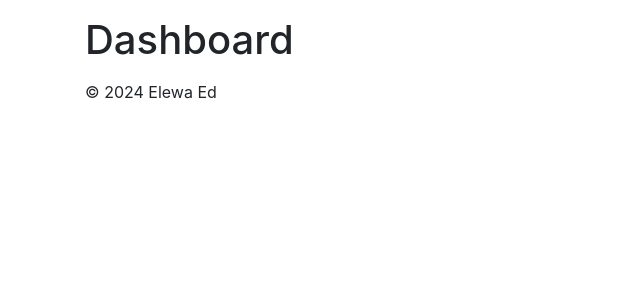
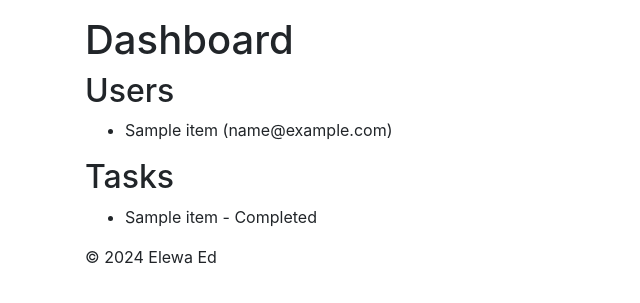
Before and after one commit to weshy007/elewa-edu-tech-interview, a Django app: page /dashboard/ in a window 1280 px wide. Shown: the part 96-399 px from the top of the page, without its empty margins (0-640 px from the left). Run offline with Django 5.2, Linux system fonts and the light colour scheme; a user stored in the database is signed in; tables that the repository leaves empty hold one stand-in row (values such as "Sample post"); a database or web service that is not in the repository returns one stand-in record (values such as "Sample title"); data that the repository does not hold is empty; some libraries are stand-ins or nearby versions.

Commit message:
feat: Integrate JSON Placeholder data with views
- Use utility functions in views to fetch and display data
- Update landing_page and dashboard views to utilize API data

```diff
--- a/company_app/templates/manager_dashboard.html
+++ b/company_app/templates/manager_dashboard.html
@@ -3,14 +3,19 @@
 {% block content %}
 
 <h1>Dashboard</h1>
-    <ul>
-        {% for department in departments %}
 
-            {% for task in tasks %}
-                <li>{{ task.title }} - {{ task.status }}</li>
-            {% endfor %}
-        {% endfor %}
-    </ul>
+<h2>Users</h2>
+<ul>
+    {% for user in users %}
+        <li>{{ user.name }} ({{ user.email }})</li>
+    {% endfor %}
+</ul>
 
+<h2>Tasks</h2>
+<ul>
+    {% for task in tasks %}
+        <li>{{ task.title }} - {{ task.completed|yesno:"Completed,Not Started" }}</li>
+    {% endfor %}
+</ul>
 
 {% endblock %}
--- a/company_app/utils.py
+++ b/company_app/utils.py
@@ -1,3 +1,5 @@
+import requests
+
 from django.core.mail import send_mail
 from django.conf import settings
 
@@ -11,3 +13,11 @@ def send_task_due_notification(task):
 
     recipient_list = [task.assigned_to.email, task.department.manager.email]
     send_mail(subject, message, settings.EMAIL_HOST_USER, recipient_list)
+
+def fetch_users():
+    response = requests.get('https://jsonplaceholder.typicode.com/users')
+    return response.json()
+
+def fetch_tasks():
+    response = requests.get('https://jsonplaceholder.typicode.com/todos')
+    return response.json()
--- a/company_app/views.py
+++ b/company_app/views.py
@@ -4,6 +4,8 @@ from django.shortcuts import render, redirect, get_object_or_404
 
 from .forms import CustomUserForm, TaskForm, DepartmentForm
 from .models import Department, Task, CustomUser
+
+from .utils import fetch_users, fetch_tasks
 
 # Create your views here.
 def index(request):
@@ -50,15 +52,19 @@ def user_logout(request):
 
 @login_required
 def dashboard(request):
-    if request.user.is_manager:
-        # Get all departments
-        departments = Department.objects.filter(manager=request.user)
-        tasks = Task.objects.filter(department__in=departments)
-    else:
-        tasks = Task.objects.filter(assignee=request.user)
+    # if request.user.is_manager:
+    #     # Get all departments
+    #     departments = Department.objects.filter(manager=request.user)
+    #     tasks = Task.objects.filter(department__in=departments)
+    # else:
+    #     tasks = Task.objects.filter(assignee=request.user)
+
+    users = fetch_users()
+    tasks = fetch_tasks()
 
     context = {
         # 'departments': departments,
+        'users': users,
         'tasks': tasks
     }
 
```
Also changed, not shown: 2 other files.
